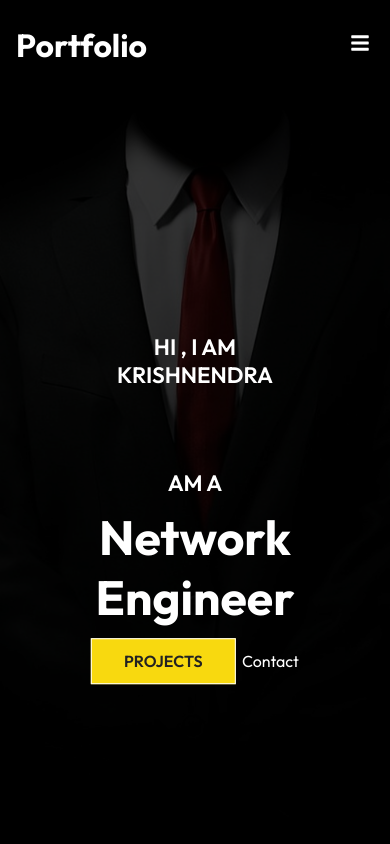
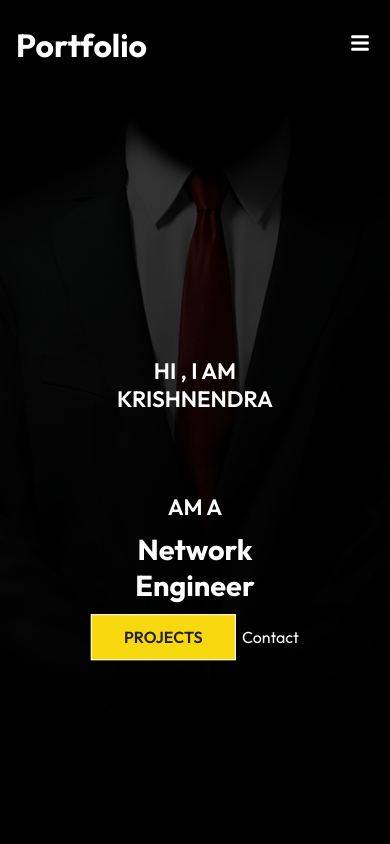
Before and after one commit to krishnendra007/portfolio, a React (Create React App) app: page / in a window 390 px wide. Shown: the top 844 px of the page. Built offline with nearby package versions, Linux system fonts and the light colour scheme.

Commit message:
Update HeroImgStyles.css

```diff
--- a/src/components/HeroImgStyles.css
+++ b/src/components/HeroImgStyles.css
@@ -37,7 +37,8 @@
 }
 
 .hero .content h1{
-    font-size: 3rem;
+    position: relative;
+    font-size: 2.5rem;
     padding: 0.6rem 0 1.5rem;
 }
 
@@ -57,7 +58,7 @@
 
 @media screen and (max-width :640px){
     .hero .content h1{
-        font-size: 3rem;
+        font-size: 1.8rem;
     }
 
     .hero .content p{
```
